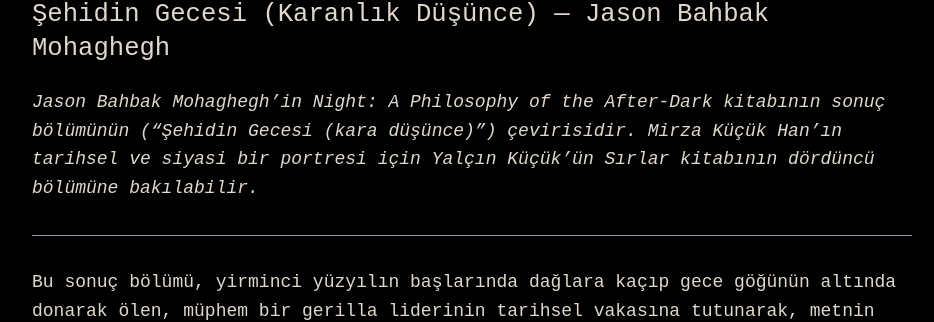
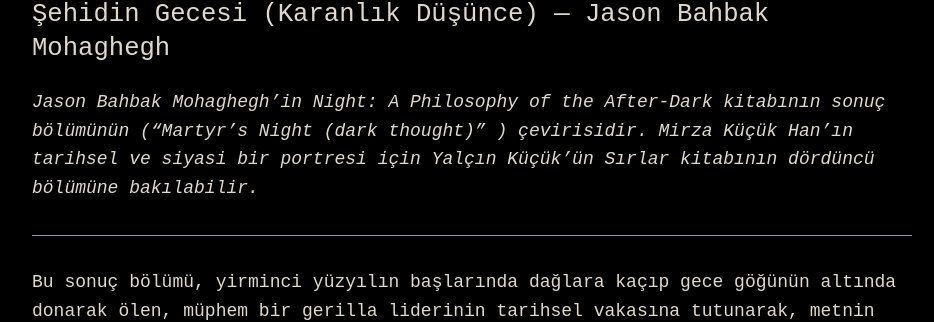
Before and after one commit to muratbas6/blogus, a Jekyll site: the page built from _posts/2026-08-04-sehidin-gecesi.md, in a window 1280 px wide and 900 px high. Shown: the part 157-479 px from the top of the window, without its empty margins (168-1102 px from the left). Built offline with Jekyll 4.4.1, drawn with Linux system fonts in a browser that asks for light colours.

Commit message:
Update translation

```diff
--- a/_posts/2026-08-04-sehidin-gecesi.md
+++ b/_posts/2026-08-04-sehidin-gecesi.md
@@ -10,7 +10,7 @@ tags:
   - mohaghegh
   - felsefe
 ---
-*Jason Bahbak Mohaghegh'in Night: A Philosophy of the After-Dark kitabının sonuç bölümünün ("Şehidin Gecesi (kara düşünce)") çevirisidir. Mirza Küçük Han'ın tarihsel ve siyasi bir portresi için Yalçın Küçük'ün Sırlar kitabının dördüncü bölümüne bakılabilir.*
+*Jason Bahbak Mohaghegh'in Night: A Philosophy of the After-Dark kitabının sonuç bölümünün (“Martyr’s Night (dark thought)” ) çevirisidir. Mirza Küçük Han'ın tarihsel ve siyasi bir portresi için Yalçın Küçük'ün Sırlar kitabının dördüncü bölümüne bakılabilir.*
 
 <hr>
 
```
